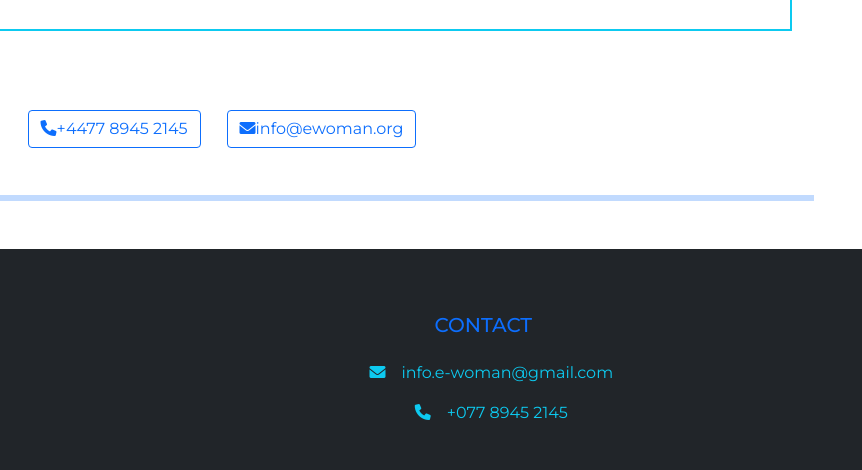
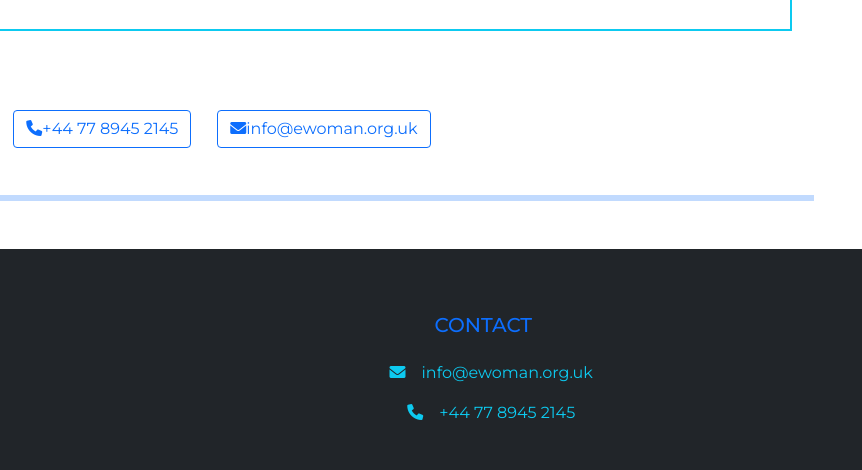
Before and after one commit to McClef/https---github.com-McClef-e-woman, a plain HTML site: page index.html in a window 1280 px wide. Shown: the part 1137-1607 px from the top of the page, 418-1280 px from the left. Drawn offline with nearby package versions, Linux system fonts and the light colour scheme.

Commit message:
email update

```diff
--- a/index.html
+++ b/index.html
@@ -111,12 +111,12 @@
         <div class="container-btn d-flex justify-content-center py-4">
 
                 <div class="btn btn-one animate__shakeY">
-                    <button type="button" class="btn btn-outline-primary"><i class="fa-solid fa-phone"></i>+4477 8945 2145 </button>
+                    <button type="button" class="btn btn-outline-primary"><i class="fa-solid fa-phone"></i>+44 77 8945 2145 </button>
                 </div>
 
                 <div class="btn btn-two">
                     <button type="button" class="btn btn-outline-primary">
-                    <i class="fa-solid fa-envelope"></i>info@ewoman.org</button>
+                    <i class="fa-solid fa-envelope"></i>info@ewoman.org.uk</button>
                 </div>
         </div>
 
@@ -142,10 +142,10 @@
                     </h5>
                     </a>
                       <p>
-                          <i class="fas fa-envelope mx-3"></i>info.e-woman@gmail.com
+                          <i class="fas fa-envelope mx-3"></i>info@ewoman.org.uk
                       </p>
                       <p>
-                          <i class="fas fa-phone mx-3"></i>+077 8945 2145
+                          <i class="fas fa-phone mx-3"></i>+44 77 8945 2145
                       </p>
 
                   </div>
```
Also changed, not shown: Training.html (+2 -2 lines), about.html (+2 -2 lines), ball.html (+2 -20 lines), blog.html (+4 -4 lines), business-s.html (+2 -2 lines), enter-dev.html (+3 -3 lines), fin.html (+2 -2 lines), market.html (+2 -2 lines), media.html (+2 -2 lines).
